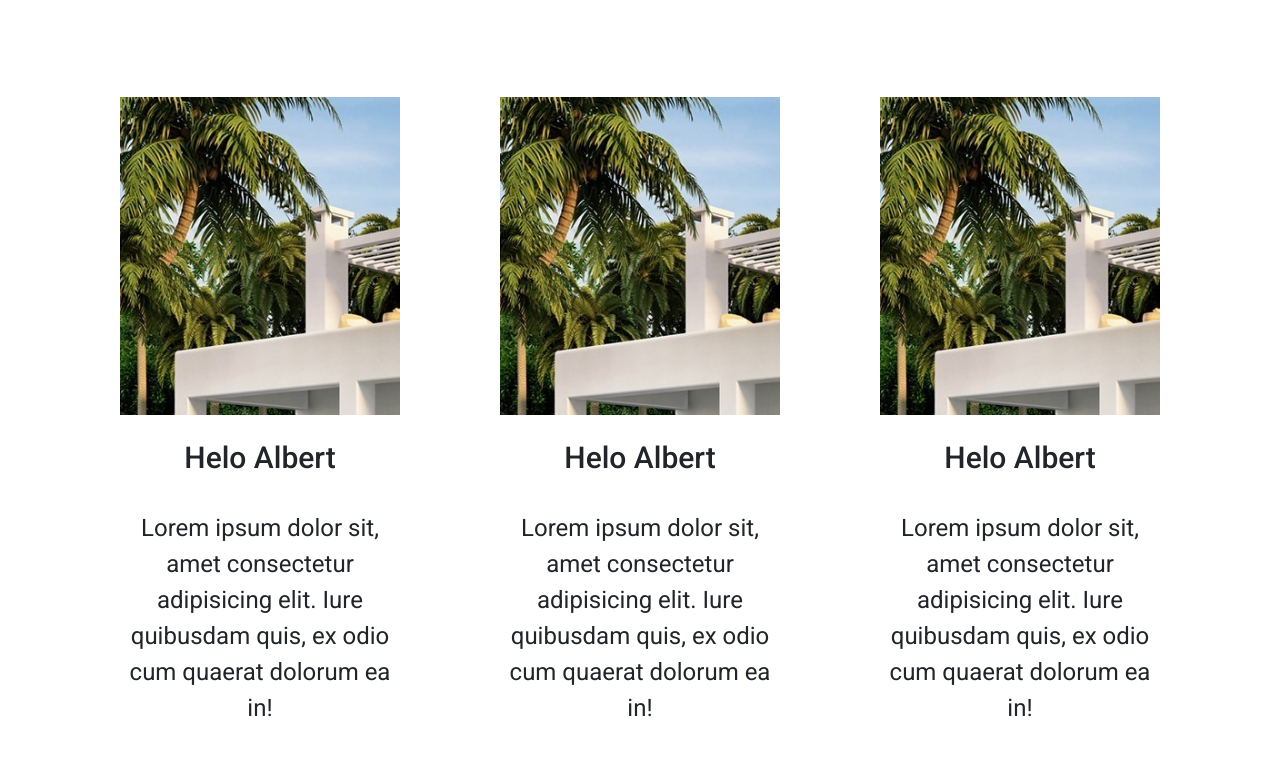
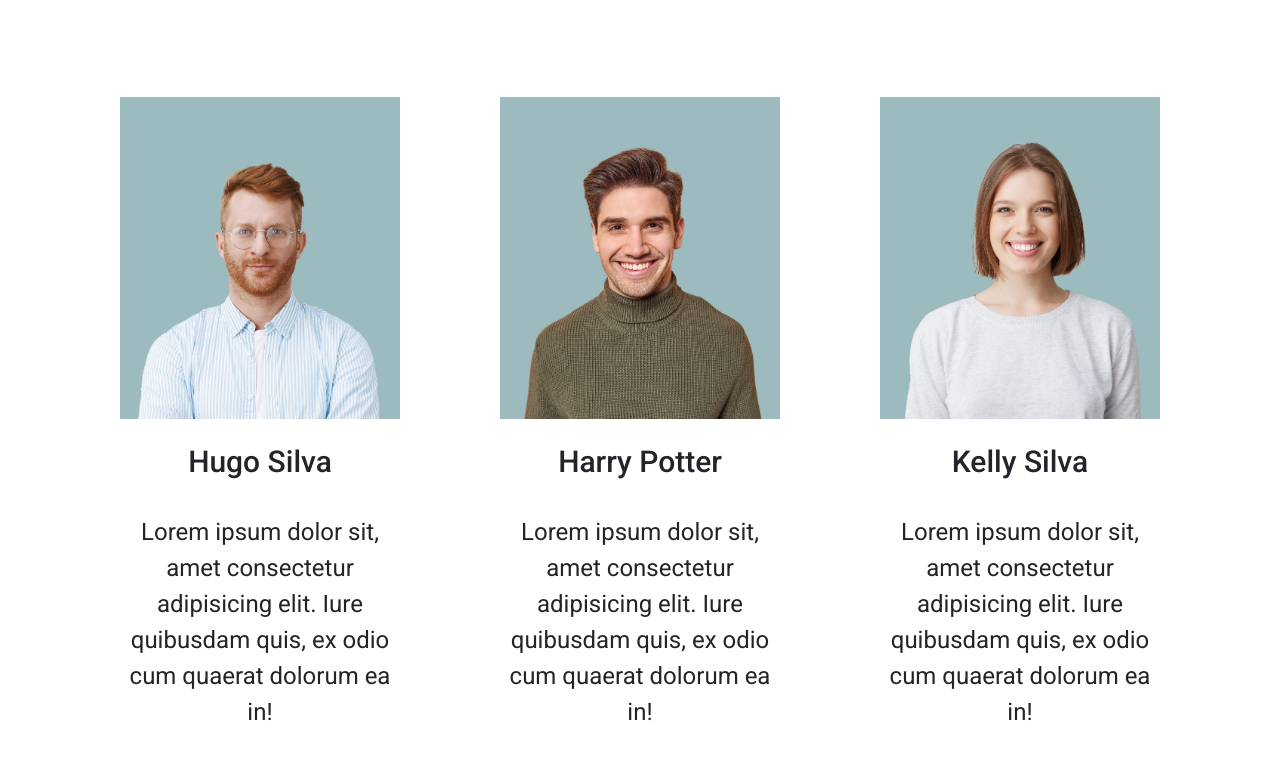
Before and after one commit to Kavinduf/landing_bootstrap, a plain HTML site: page index.html in a window 1280 px wide. Shown: the part 1598-2358 px from the top of the page. Drawn offline with nearby package versions, Linux system fonts and the light colour scheme.

Commit message:
finished

```diff
--- a/index.html
+++ b/index.html
@@ -24,26 +24,12 @@
     <!-- header -->
 
     <div class="container-fluid" id="header-container">
-      <div id="header">Compass</div>
+      <div id="header">COMPASS</div>
     </div>
 
-    <!-- nav bar starts  here -->
-    <!-- <div class="container-fluid" id="navbar-container">
-      <div class="row" id="navbar">
-        <button
-          type="button"
-          class="navbar-toggle"
-          data-toggle="collapse"
-          data-target="#navbar"
-        >
-          <span class="icon-bar"></span>
-          <span class="icon-bar"></span>
-          <span class="icon-bar"></span>
-        </button>
-      </div>
-    </div> -->
     <div class="container-fluid" id="navbar-container">
       <!-- desktop navbar -->
+
       <div class="row collapse align-items-center d-none d-lg-flex" id="navbar">
         <div class="col-md-11" id="navbar-navs-container">
           <div id="navs">HOME</div>
@@ -64,7 +50,9 @@
           </div>
         </div>
       </div>
+
       <!-- mobile navbar -->
+
       <div
         class="row collapse align-items-center d-flex d-lg-none py-2"
         id="navbar"
@@ -139,12 +127,12 @@
       <div class="row" id="person-row">
         <div class="col-lg-4 col-md-6" id="person-box">
           <img
-            src="./images/luxury_real_estate_1150278000-1.jpg"
+            src="./images/person1.jpg"
             alt=""
             class="img-responsive"
             id="image"
           />
-          <div id="person-heading">Helo Albert</div>
+          <div id="person-heading">Hugo Silva</div>
           <div id="person-text">
             Lorem ipsum dolor sit, amet consectetur adipisicing elit. Iure
             quibusdam quis, ex odio cum quaerat dolorum ea in!
@@ -152,12 +140,12 @@
         </div>
         <div class="col-lg-4 col-md-6" id="person-box">
           <img
-            src="./images/luxury_real_estate_1150278000-1.jpg"
+            src="./images/person2.jpg"
             alt=""
             class="img-responsive"
             id="image"
           />
-          <div id="person-heading">Helo Albert</div>
+          <div id="person-heading">Harry Potter</div>
           <div id="person-text">
             Lorem ipsum dolor sit, amet consectetur adipisicing elit. Iure
             quibusdam quis, ex odio cum quaerat dolorum ea in!
@@ -165,12 +153,12 @@
         </div>
         <div class="col-lg-4 col-md-6" id="person-box">
           <img
-            src="./images/luxury_real_estate_1150278000-1.jpg"
+            src="./images/person3.jpg"
             alt=""
             class="img-responsive"
             id="image"
           />
-          <div id="person-heading">Helo Albert</div>
+          <div id="person-heading">Kelly Silva</div>
           <div id="person-text">
             Lorem ipsum dolor sit, amet consectetur adipisicing elit. Iure
             quibusdam quis, ex odio cum quaerat dolorum ea in!
--- a/styles/styles.scss
+++ b/styles/styles.scss
@@ -61,6 +61,7 @@ body {
 #navs:hover {
   transition: 0.3s;
   background: #759199;
+  color: black;
 }
 
 //dropdown
```
Also changed, not shown: images/luxury_real_estate_1150278000-1.jpg (deleted), images/person1.jpg (added), images/person2.jpg (added), images/person3.jpg (added), images/pexels-photo-106399.jpeg (deleted), styles/styles.css, 1 other file.
